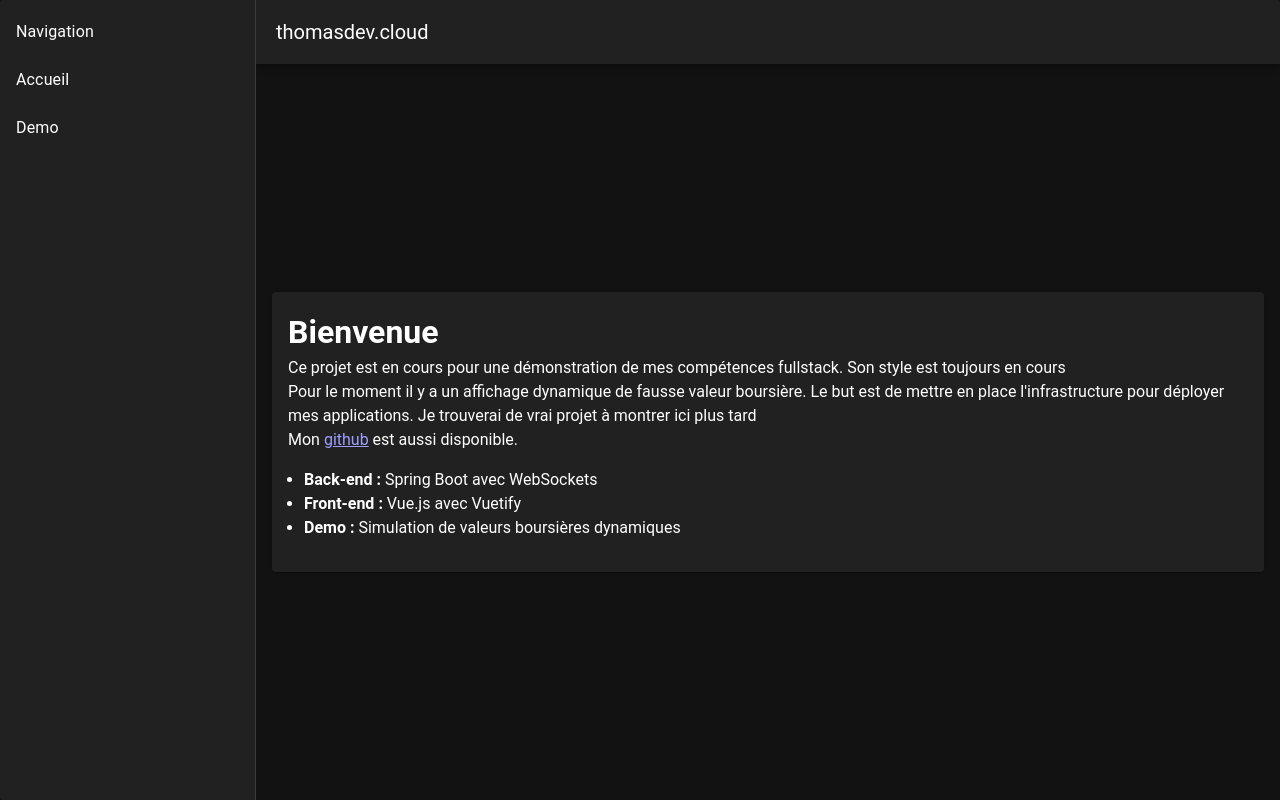
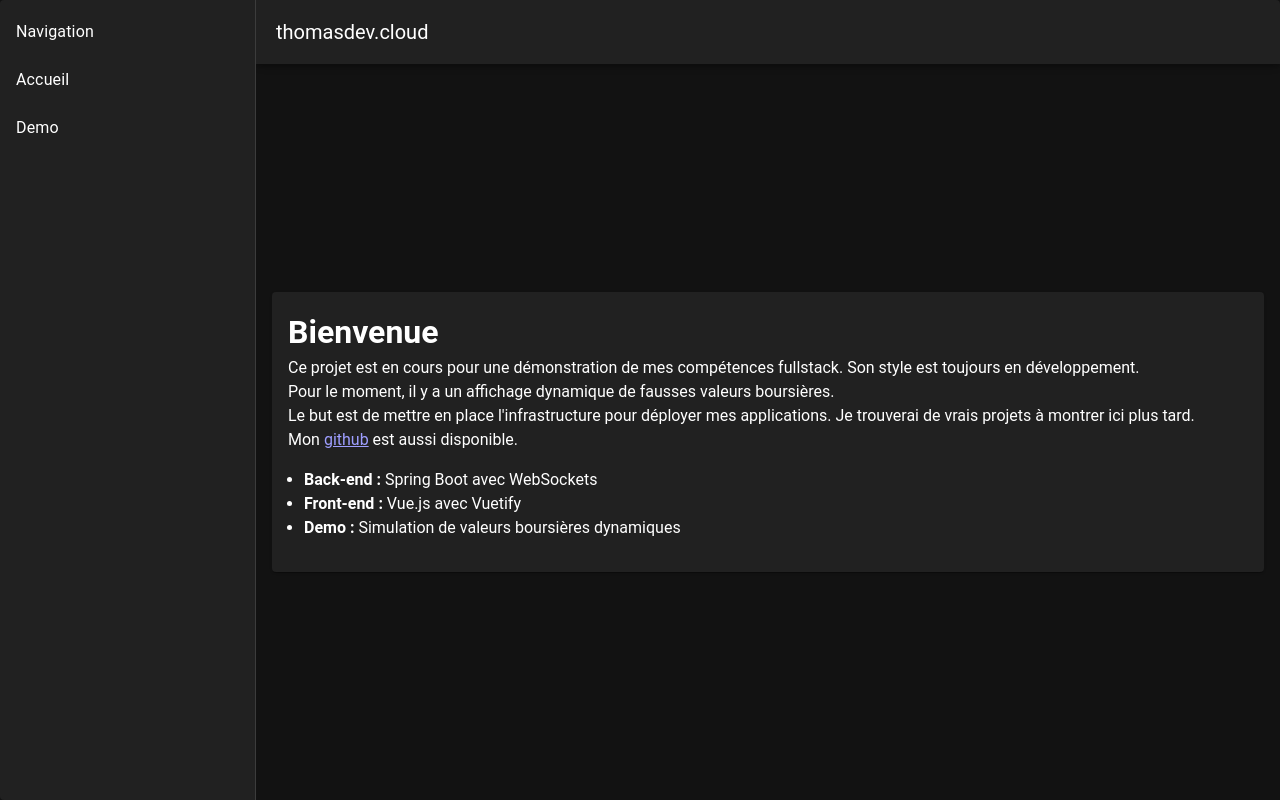
Before and after one commit to thneang/demofront, a Vue app: page / in a window 1280 px wide. Built offline with nearby package versions, Linux system fonts and the light colour scheme.

Commit message:
update description

```diff
--- a/src/pages/Accueil.vue
+++ b/src/pages/Accueil.vue
@@ -2,9 +2,10 @@
     <v-container>
       <v-card class="pa-4">
         <h1>Bienvenue</h1>
-        <p>Ce projet est en cours pour une démonstration de mes compétences fullstack. Son style est toujours en cours</p>
-        <p>Pour le moment il y a un affichage dynamique de fausse valeur boursière. Le but est de mettre en place l'infrastructure pour déployer mes applications.
-          Je trouverai de vrai projet à montrer ici plus tard</p>
+        <p>Ce projet est en cours pour une démonstration de mes compétences fullstack. Son style est toujours en développement.</p>
+        <p>Pour le moment, il y a un affichage dynamique de fausses valeurs boursières. </p>
+        <p>Le but est de mettre en place l'infrastructure pour déployer mes applications.
+            Je trouverai de vrais projets à montrer ici plus tard.</p>
           <p>Mon <a href="https://github.com/thneang" target="_blank">github</a> est aussi disponible.</p>
         <ul class="ma-4">
           <li><strong>Back-end :</strong> Spring Boot avec WebSockets</li>
```
